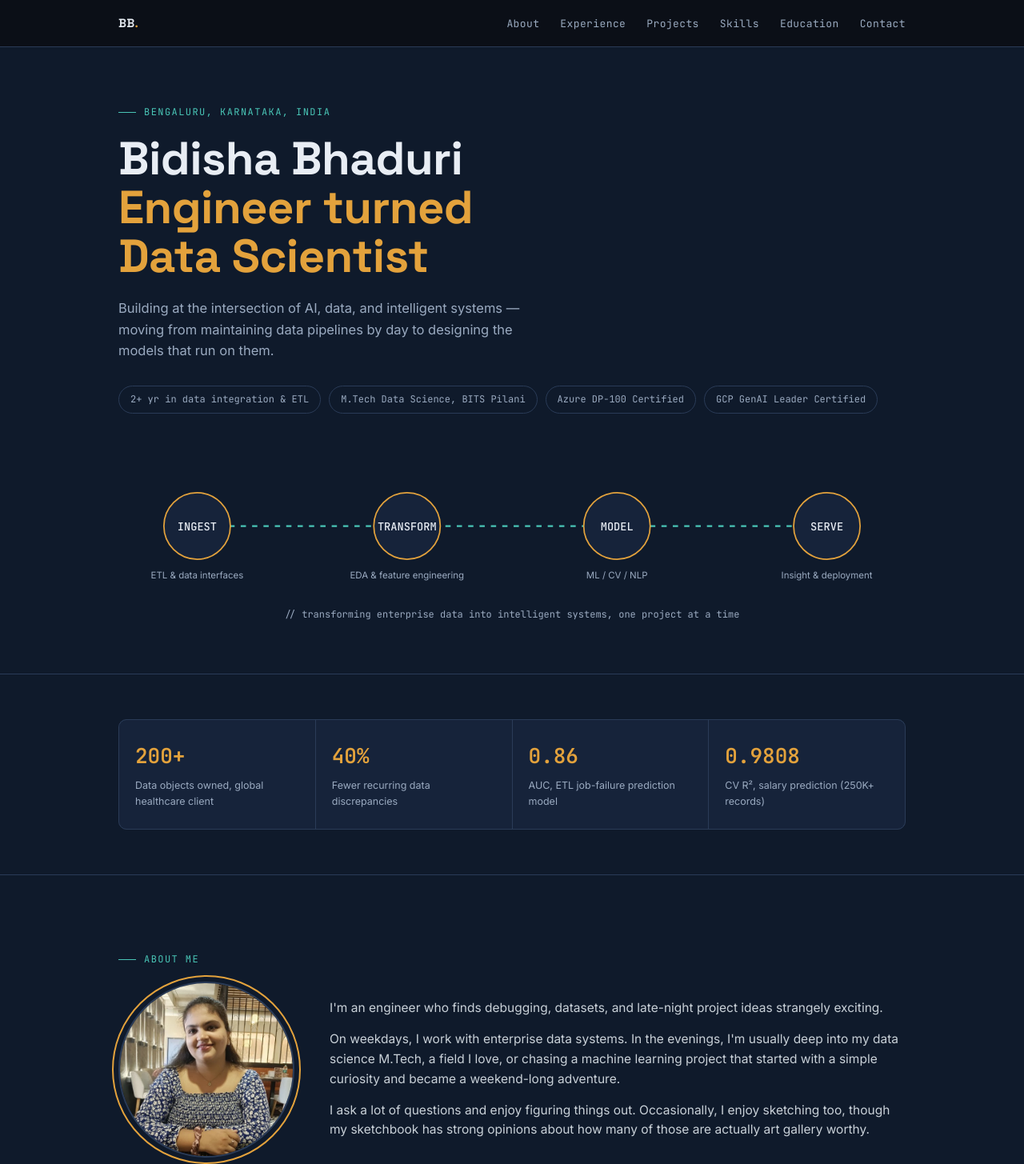
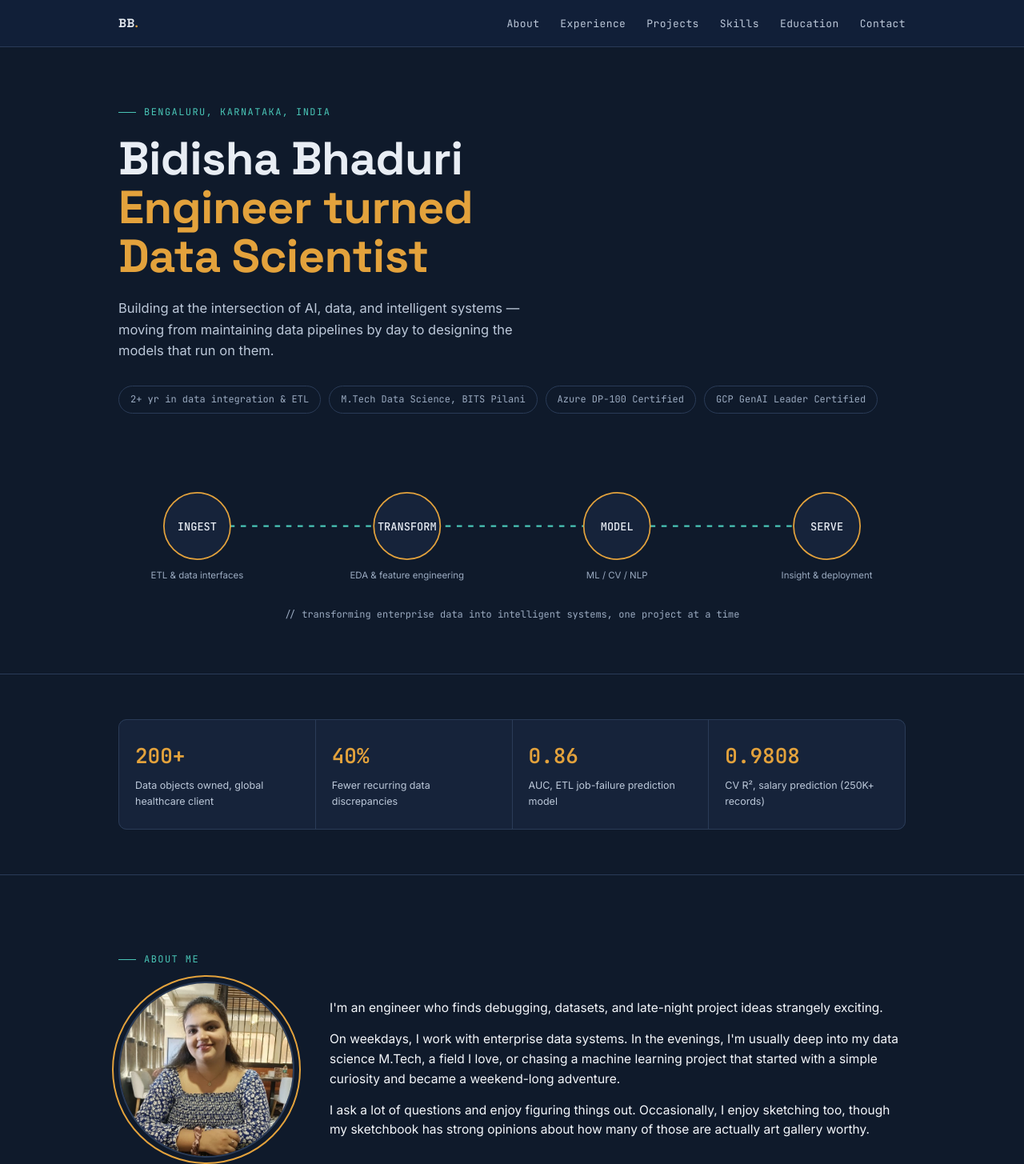
Before and after one commit to 01bidisha/Portfolio, a plain HTML site: page index.html in a window 1280 px wide. Shown: the top 1455 px of the page at 80% size. Drawn offline with Linux system fonts and the light colour scheme; a script that the page names is missing.

Commit message:
Update index.html

```diff
--- a/index.html
+++ b/index.html
@@ -221,7 +221,13 @@
     .nav-links{display:none;}
     section{padding:64px 0;}
   }
-
+nav{background:rgba(18,32,58,0.92) !important;}
+.about-text p,.card p,.tl-item li,.tl-item ul{color:#F4F7FB !important;}
+.skill-tags span{color:#F4F7FB !important;}
+.hero .lede,.sec-sub,.readout .lbl,.metric .l,.ed-card .school,.foot-note,.contact-box p{color:#BCC8D9 !important;}
+.nav-links a{color:#BCC8D9 !important;}
+.nav-links a:hover{color:#F0B04A !important;}
+.contact-links a.resume-btn{color:#12203A !important;}
 </style>
 </head>
 <body>
```
